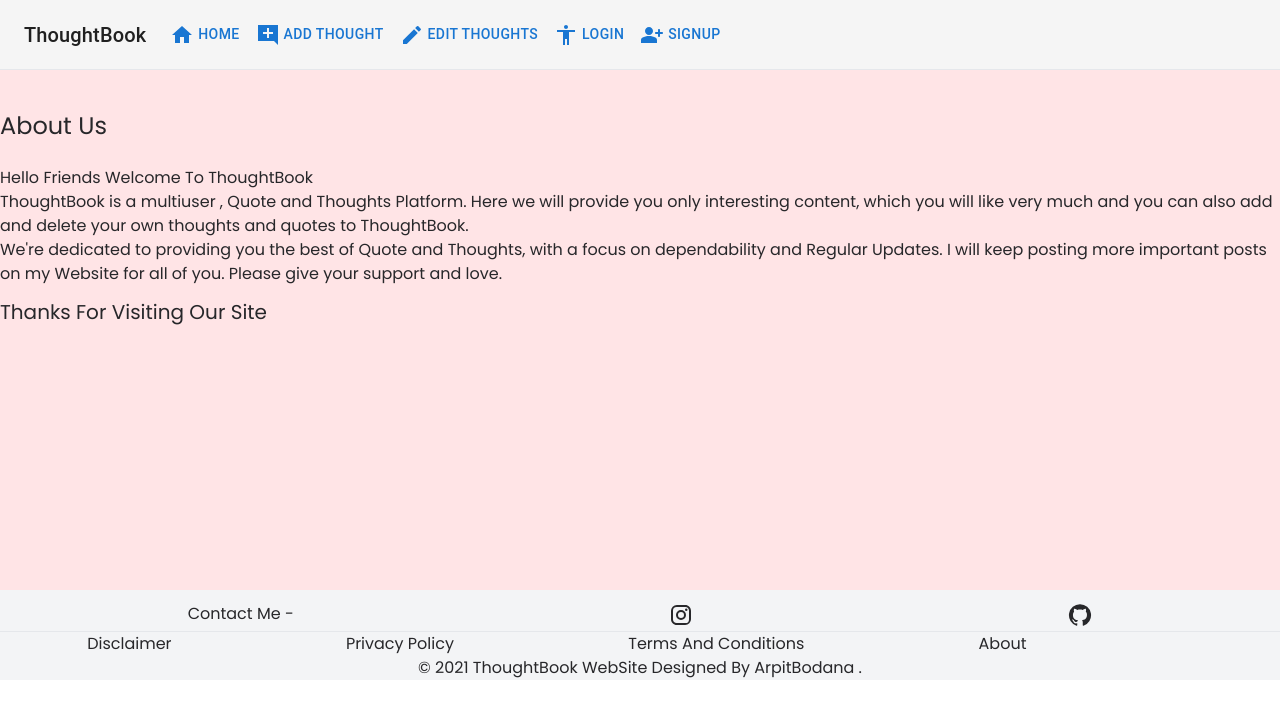
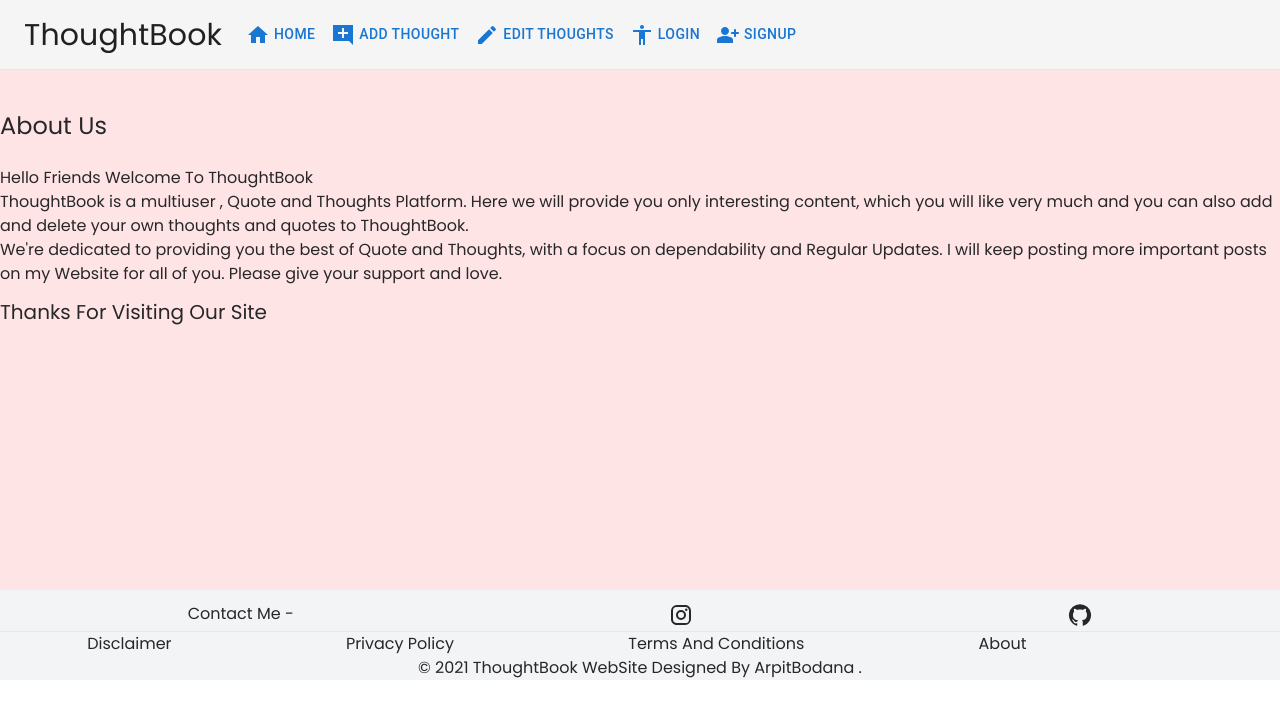
Before and after one commit to ArpitBodana/ThoughtBook-NextUi, a Next.js app: page /about in a window 1280 px wide. Shown: the top 716 px of the page. Built offline with nearby package versions, Linux system fonts and the light colour scheme; a web font is replaced by a local one.

Commit message:
appbar style

```diff
--- a/components/Menubar.jsx
+++ b/components/Menubar.jsx
@@ -83,9 +83,9 @@ const ResponsiveAppBar = () => {
                             noWrap
                             component="div"
                             sx={{ mr: 2, display: { xs: 'none', md: 'flex' } }}
-                            className='font-body text-3xl'
+
                         >
-                            ThoughtBook
+                            <span className='font-body text-3xl'> ThoughtBook</span>
                         </Typography>
 
                         <Box sx={{ flexGrow: 1, display: { xs: 'flex', md: 'none' } }}>
@@ -162,9 +162,8 @@ const ResponsiveAppBar = () => {
                             noWrap
                             component="div"
                             sx={{ flexGrow: 1, display: { xs: 'flex', md: 'none' } }}
-                            className='font-body text-2xl'
                         >
-                            ThoughtBook
+                            <span className='font-body text-2xl'> ThoughtBook</span>
                         </Typography>
                         <Box sx={{ flexGrow: 1, display: { xs: 'none', md: 'flex' } }} >
                             <Link href={'/'} >
```
